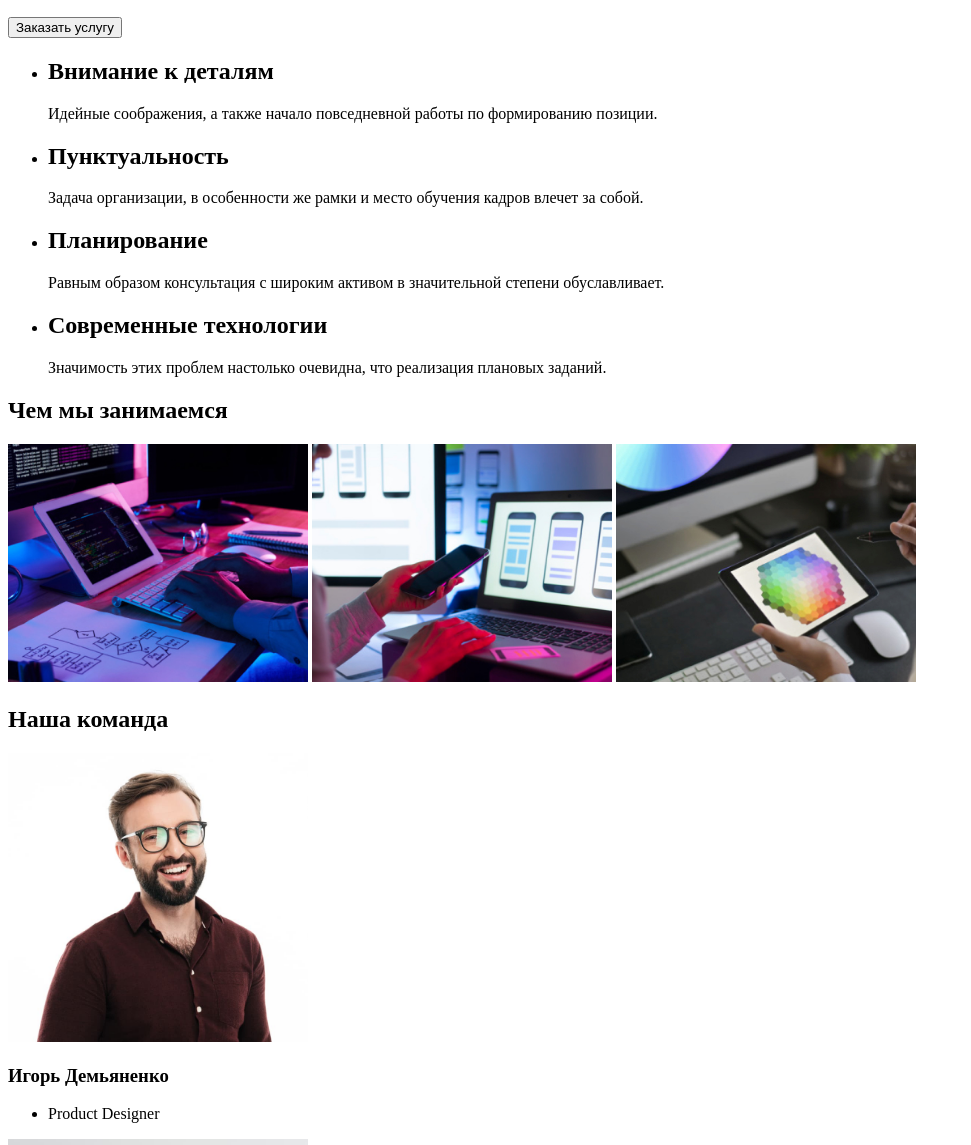
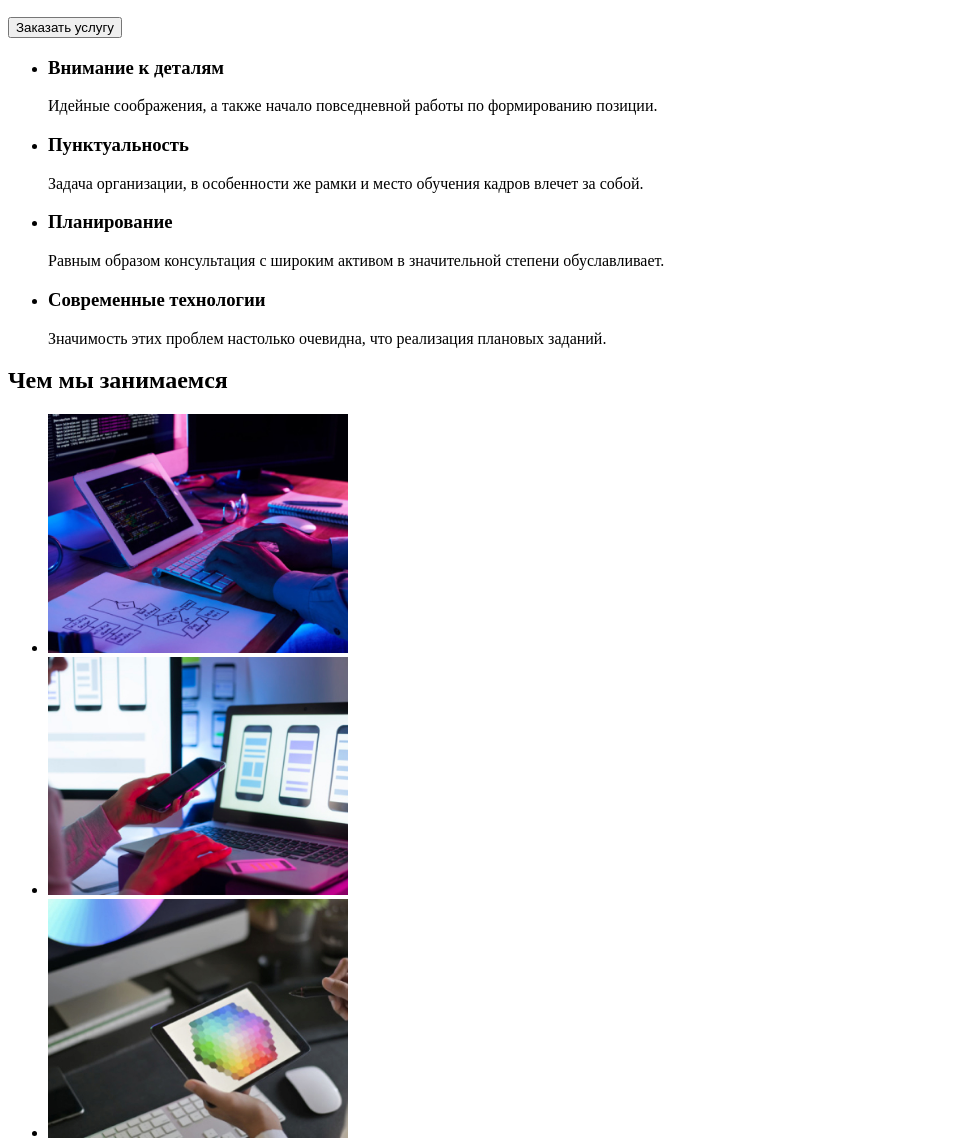
Before and after one commit to Redvanskyi-Rost/goit-markup-hw-01, a plain HTML site: page index.html in a window 1280 px wide. Shown: the part 180-1325 px from the top of the page, without its empty margins (0-971 px from the left). Drawn offline with Linux system fonts and the light colour scheme.

Commit message:
исправил замечания ментора

```diff
--- a/index.html
+++ b/index.html
@@ -22,73 +22,80 @@
             <a href="tel:+380991111111">+380961111111</a>
 
     </header>
+    <main>
     <div>
         <section>
             <h1>Эффективные решения для вашего бизнеса</h1>
-            <button>Заказать услугу</button>
+            <button type="button">Заказать услугу</button>
         </section>
     </div>
     <section>
         <ul>
             <li>
-                <h2>Внимание к деталям</h2>
+                <h3>Внимание к деталям</h3>
                 <p>Идейные соображения, а также начало повседневной работы по формированию позиции.</p>
             </li>
-        </ul>
 
-        <ul>
             <li>
-                <h2>Пунктуальность</h2>
+                <h3>Пунктуальность</h3>
                 <p>Задача организации, в особенности же рамки и место обучения кадров влечет за собой.</p>
             </li>
-        </ul>
 
-        <ul>
             <li>
-                <h2>Планирование</h2>
+                <h3>Планирование</h3>
                 <p>Равным образом консультация с широким активом в значительной степени обуславливает.</p>
             </li>
-        </ul>
 
-        <ul>
             <li>
-                <h2>Современные технологии</h2>
+                <h3>Современные технологии</h3>
                 <p>Значимость этих проблем настолько очевидна, что реализация плановых заданий.</p>
             </li>
         </ul>
     </section>
     <section>
-        <p><h2>Чем мы занимаемся</h2><p>
-        <img src="./images/1page/JPG/imgPC.jpg" alt="PC" width="300">
-        <img src="./images/1page/JPG/imglaptop.jpg" alt="laptop" width="300">
-        <img src="./images/1page/JPG/imgipad.jpg" alt="ipad" width="300">
+        <h2>Чем мы занимаемся</h2>
+        <ul>
+            <li><img src="./images/1page/jpg/imgPC.jpg" alt="PC" width="300"></li>
+            <li><img src="./images/1page/jpg/imglaptop.jpg" alt="laptop" width="300"></li>
+            <li><img src="./images/1page/jpg/imgipad.jpg" alt="ipad" width="300"></li>
+        </ul>
+
     </section>
-    <main>
+
         <section>
-            <p><h2>Наша команда</h2><p>
-
+            <h2>Наша команда</h2>
+            <ul>
+                <li>
                     <img src="./images/1page/JPG/ИгорьДемьяненко.jpg" alt="Игорь Демьяненко" width="300">
                     <h3>Игорь Демьяненко</h3>
                     <ul>
                         <li>Product Designer</li>
                     </ul>
+                </li>
 
+                <li>
                     <img src="./images/1page/JPG/ОльгаРепина.jpg" alt="Ольга Репина" width="300">
                     <h3>Ольга Репина</h3>
                     <ul>
                         <li>Frontend Developer</li>
                     </ul>
+                </li>
 
+                <li>
                     <img src="./images/1page/JPG/НиколайТарасов.jpg" alt="Николай Тарасов" width="300">
                     <h3>Николай Тарасов</h3>
                     <ul>
                         <li>Marketing</li>
                     </ul>
+                </li>
 
+                <li>
                     <img src="./images/1page/JPG/МихаилЕрмаков.jpg" alt="Михаил Ермаков" width="300">
                     <h3>Михаил Ермаков</h3>
                     <ul>
                         <li>UI Designer</li>
+                    </ul>
+                </li>
             </ul>
         </section>
     </main>
```
Lines whose indentation alone changed are shown as unchanged.
